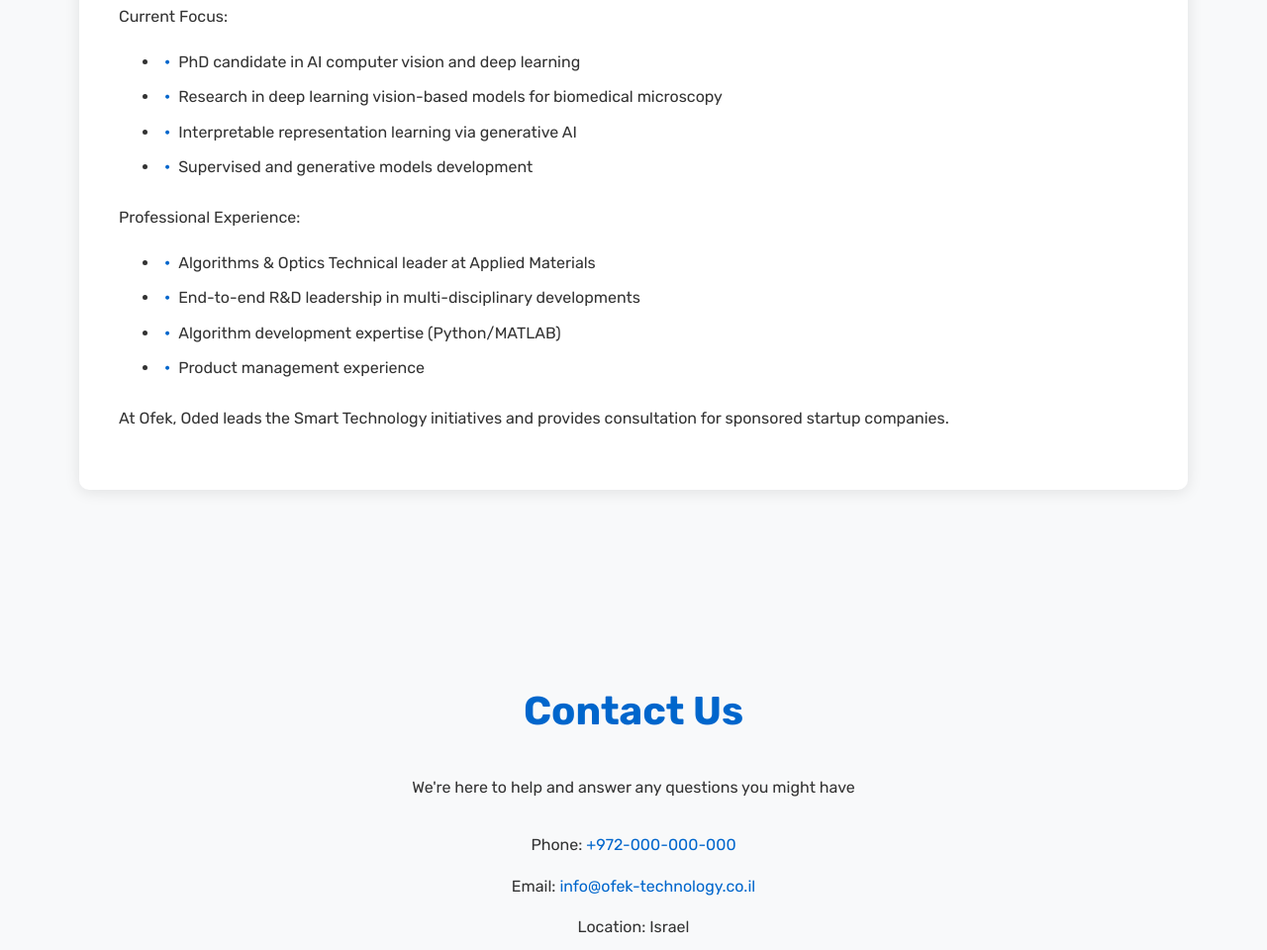
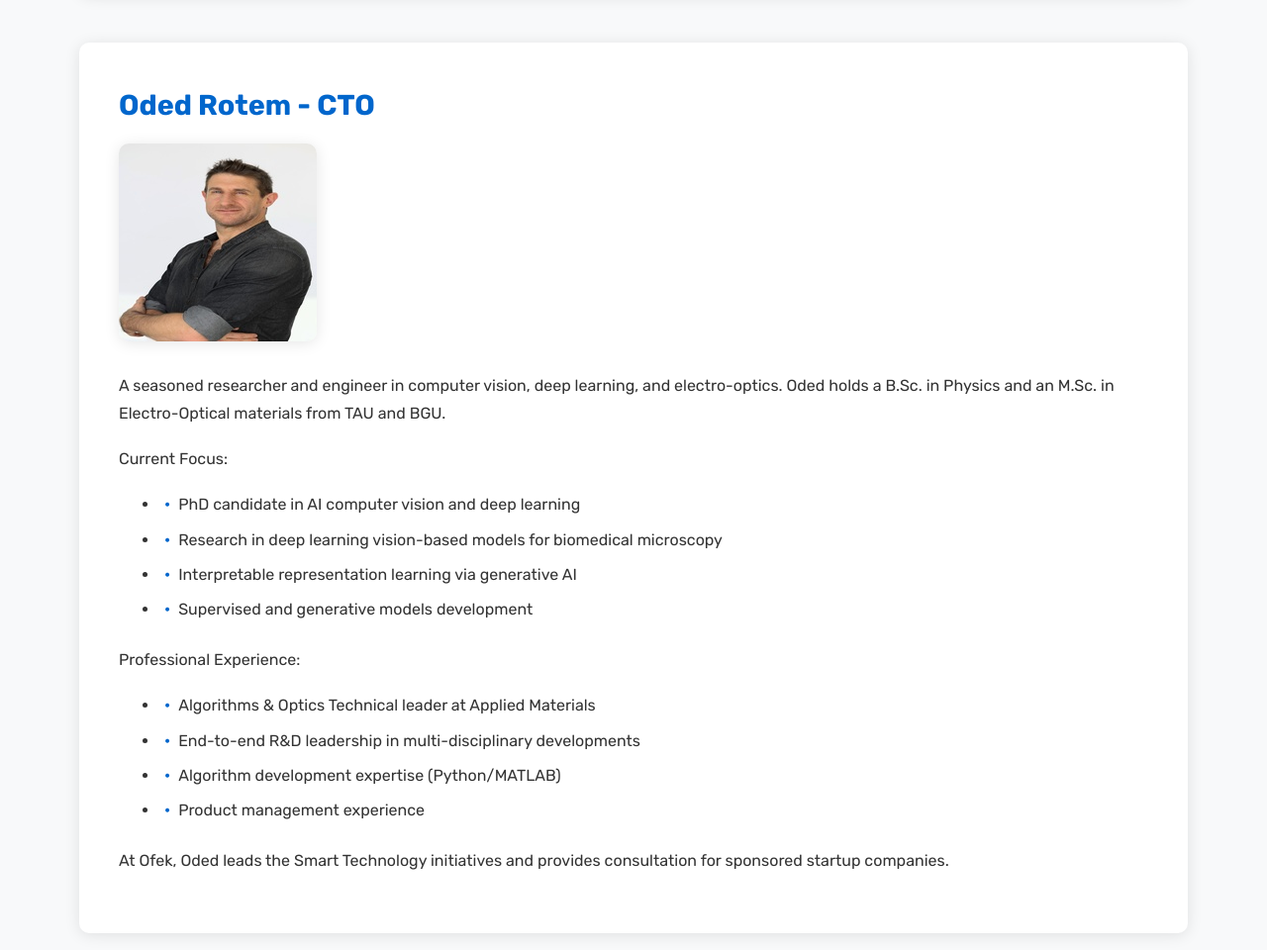
Before and after one commit to InbarR/ofek-technology.co.il, a plain HTML site: page index.html in a window 1280 px wide. Shown: the part 3612-4572 px from the top of the page at 99% size. Drawn offline with Linux system fonts and the light colour scheme.

Commit message:
add pics

```diff
--- a/index.html
+++ b/index.html
@@ -93,6 +93,7 @@
                 <div class="team-members">
                     <div class="team-member">
                         <h3>Doron Rotem - CEO</h3>
+                        <img src="images/doron-rotem.jpg" alt="Doron Rotem - CEO of Ofek Technologies" class="team-member-image">
                         <div class="member-bio">
                             <p>With a B.Sc in Physics and an M.Sc in Electronics Engineering, Doron has accumulated extensive experience in executive positions at Israel Aerospace Industries (IAI) for more than 30 years.</p>
                             <p>His expertise includes:</p>
@@ -117,6 +118,7 @@
                     </div>
                     <div class="team-member">
                         <h3>Oded Rotem - CTO</h3>
+                        <img src="images/oded-rotem.jpg" alt="Oded Rotem - CTO of Ofek Technologies" class="team-member-image">
                         <div class="member-bio">
                             <p>A seasoned researcher and engineer in computer vision, deep learning, and electro-optics. Oded holds a B.Sc. in Physics and an M.Sc. in Electro-Optical materials from TAU and BGU.</p>
                             <p>Current Focus:</p>
@@ -146,7 +148,7 @@
                 <div class="contact-info">
                     <p>We're here to help and answer any questions you might have</p>
                     <div class="contact-details">
-                        <p>Phone: <a href="tel:+972000000000">+972-000-000-000</a></p>
+                        <p>Phone: <a href="tel:+9720523663555">+972-0523-663-555</a></p>
                         <p>Email: <a href="mailto:info@ofek-technology.co.il">info@ofek-technology.co.il</a></p>
                         <p>Location: Israel</p>
                     </div>
--- a/styles.css
+++ b/styles.css
@@ -197,7 +197,16 @@ section h2 {
 .team-member h3 {
     color: var(--primary-color);
     font-size: 1.8rem;
+    margin-bottom: 1rem;
+}
+
+.team-member-image {
+    width: 200px;
+    height: 200px;
+    object-fit: cover;
+    border-radius: 10px;
     margin-bottom: 1.5rem;
+    box-shadow: var(--shadow);
 }
 
 .member-bio {
```
Also changed, not shown: images/doron-rotem.jpg (added), images/oded-rotem.jpg (added).
